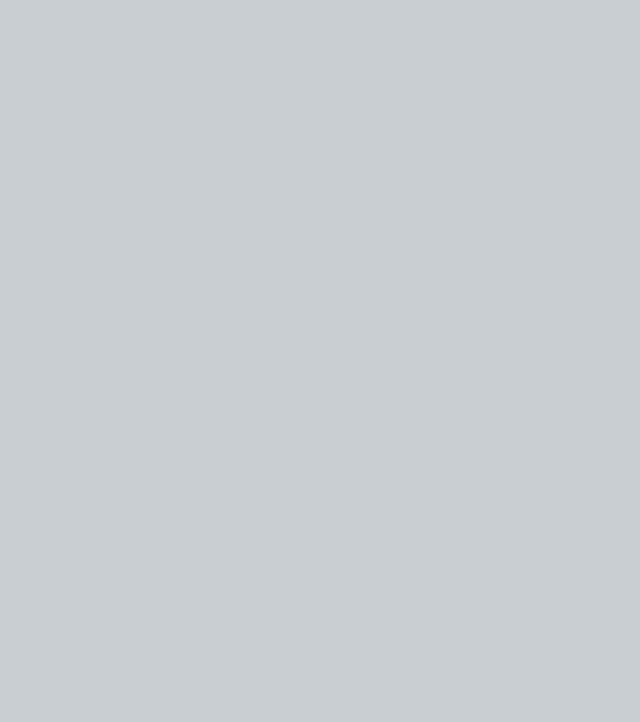
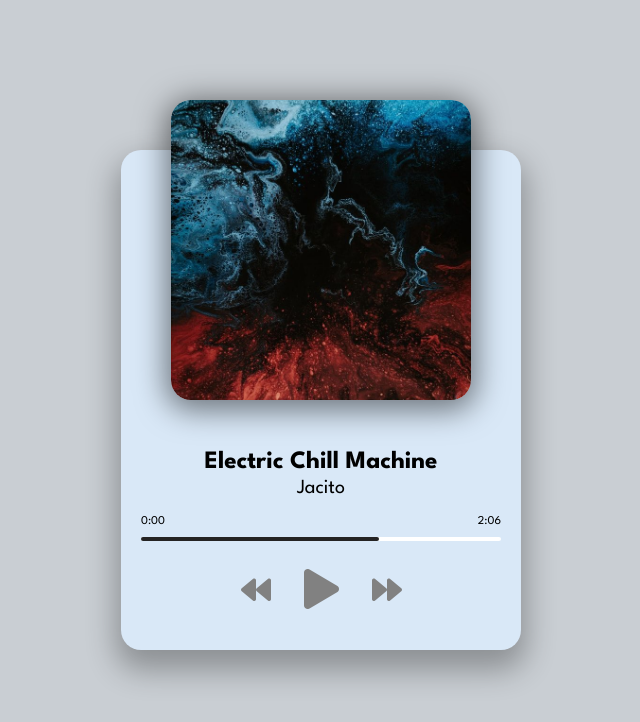
Before and after one commit to Kasperone/music_player, a plain HTML site: page index.html in a window 1280 px wide. Shown: the whole page, without its empty margins (319-959 px from the left). Drawn offline with Linux system fonts and the light colour scheme.

Commit message:
html_structure_and_css_styles

```diff
--- a/index.html
+++ b/index.html
@@ -1,15 +1,41 @@
 <!DOCTYPE html>
 <html lang="en">
+
 <head>
     <meta charset="UTF-8">
     <meta name="viewport" content="width=device-width, initial-scale=1.0">
     <title>Music Player</title>
     <link rel="icon" type="image/png" href="favicon.png">
-    <link rel="stylesheet" href="https://cdnjs.cloudflare.com/ajax/libs/font-awesome/5.10.2/css/all.min.css"/>
+    <link rel="stylesheet" href="https://cdnjs.cloudflare.com/ajax/libs/font-awesome/5.10.2/css/all.min.css" />
     <link rel="stylesheet" href="style.css">
 </head>
+
 <body>
+    <div class="player-container">
+        <!-- Song -->
+        <div class="img-container">
+            <img src="img/jacinto-1.jpg" alt="Album Art">
+        </div>
+        <h2 id="title">Electric Chill Machine</h2>
+        <h3 id="artist">Jacito</h3>
+        <audio src="music/jacinto-1.mp3"></audio>
+        <!-- Progress -->
+        <div class="progress-container" id="progress-container">
+            <div class="progress" id="progress"></div>
+            <div class="duration-wrapper">
+                <span id="current-time">0:00</span>
+                <span id="duration">2:06</span>
+            </div>
+        </div>
+        <!-- Controls -->
+        <div class="player-controls">
+            <i class="fas fa-backward" id="prev" title="Previous"></i>
+            <i class="fas fa-play main-button" id="play" title="Play"></i>
+            <i class="fas fa-forward" id="next" title="Next"></i>
+        </div>
+    </div>
     <!-- Script -->
     <script src="script.js"></script>
 </body>
+
 </html>
--- a/style.css
+++ b/style.css
@@ -1,4 +1,6 @@
 /* Images created by: https://unsplash.com/@pawel_czerwinski */
+
+@import url("https://fonts.googleapis.com/css2?family=League+Spartan:wght@400;700&display=swap");
 
 html {
 	box-sizing: border-box;
@@ -11,19 +13,33 @@ body {
 	display: flex;
 	justify-content: center;
 	align-items: center;
-
+	font-family: "League Spartan", sans-serif;
 	font-size: 12px;
 }
 
-
+.player-container {
+	height: 500px;
+	width: 400px;
+	background-color: #d9e8f7;
+	border-radius: 20px;
+	box-shadow: 0 15px 30px 5px rgba(0, 0, 0, 0.3);
+}
 
 .img-container {
-
+	height: 300px;
+	width: 300px;
 	position: relative;
 	top: -50px;
 	left: 50px;
 }
 
+.img-container img {
+	height: 100%;
+	width: 100%;
+	object-fit: cover;
+	border-radius: 20px;
+	box-shadow: 0 5px 30px 5px rgba(0, 0, 0, 0.5);
+}
 
 h2 {
 	font-size: 25px;
@@ -76,10 +92,13 @@ h3 {
 	font-size: 30px;
 	color: rgb(129, 129, 129);
 	margin-right: 30px;
-
+	cursor: pointer;
+	user-select: none;
 }
 
-
+.fas:hover {
+	filter: brightness(80%);
+}
 
 .main-button {
 	font-size: 40px;
@@ -89,7 +108,9 @@ h3 {
 
 /* Media Query: iPhone (Vertical) */
 @media screen and (max-width: 376px) {
-
+	.player-container {
+		width: 95vw;
+	}
 
 	.img-container {
 		left: 29px;
```
Lines whose indentation alone changed are shown as unchanged.
